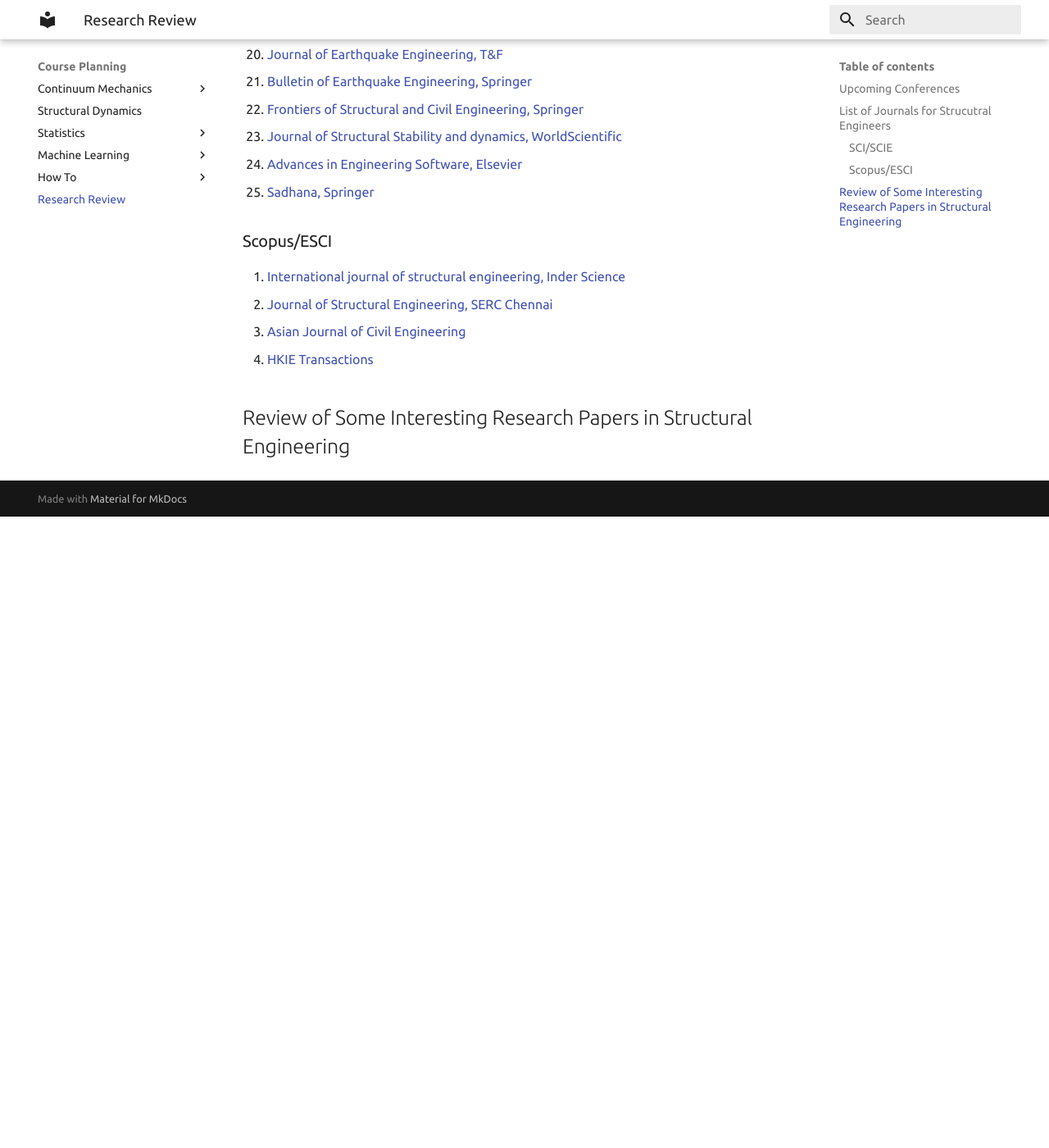
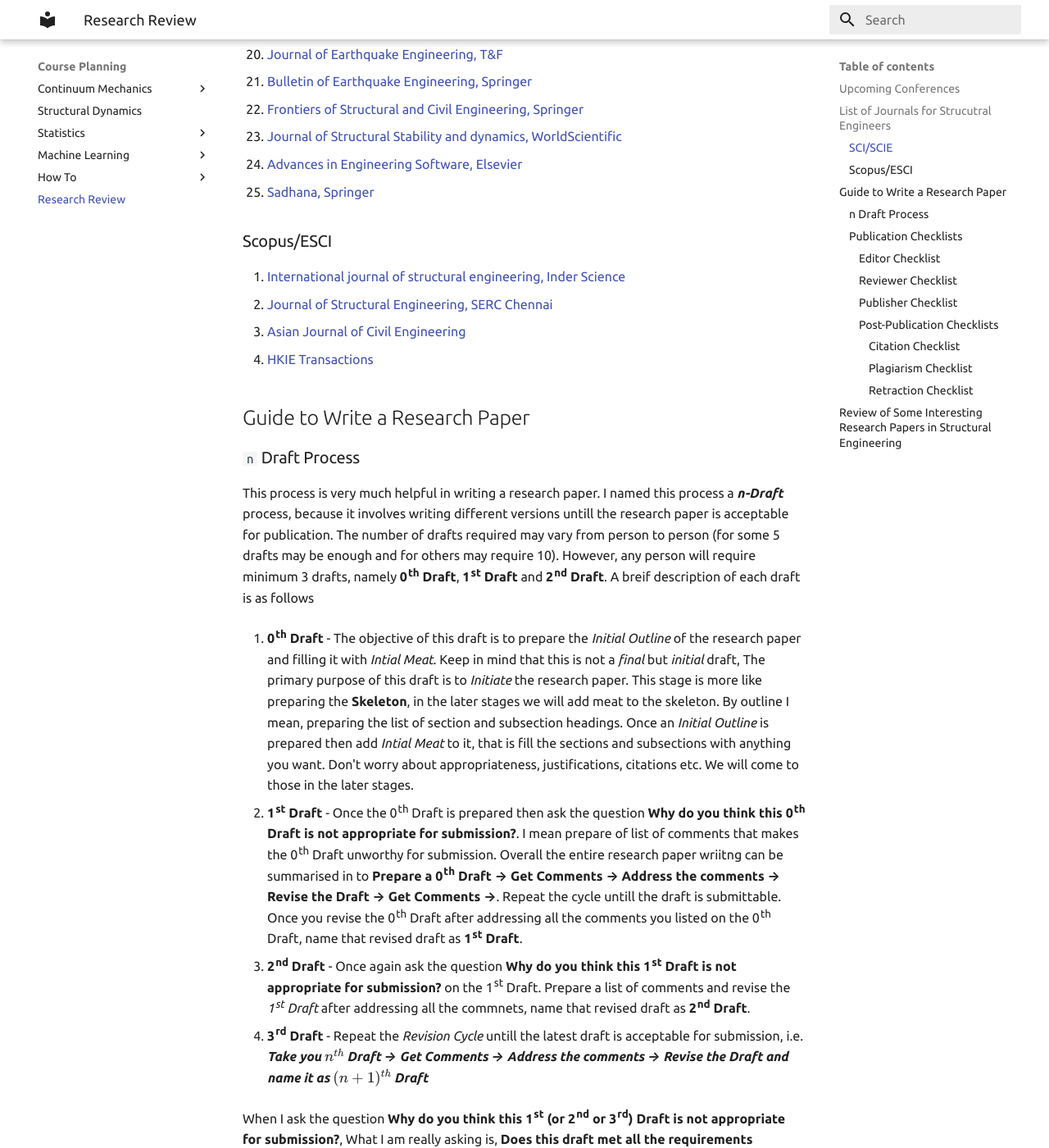
Before and after one commit to vijaypolimeru/Software_Related, an MkDocs documentation site: the page built from docs/Research_Review/Res_review.md, in a window 1280 px wide and 1400 px high, scrolled down 1278 px. Shown: the whole window at 82% size. Built offline with MkDocs 1.6.1 and Material for MkDocs 9.7.7, drawn with Linux system fonts in a browser that asks for light colours; formulas are drawn with MathJax 3; before the commit the page ends 1908 px from its top, so only the background shows below that; some of the changed text lies outside the part shown.

Commit message:
Follwoing contents has been added
1. G12c derivation
2. Success related files
3. How to write a research paper

```diff
--- a/docs/Research_Review/Res_review.md
+++ b/docs/Research_Review/Res_review.md
@@ -52,4 +52,35 @@
 4. [HKIE Transactions]()
 
 
+## Guide to Write a Research Paper
+
+### `n` Draft Process
+
+This process is very much helpful in writing a research paper. I named this process a ***n-Draft*** process, because it involves writing different versions untill the research paper is acceptable for publication. The number of drafts
+required may vary from person to person (for some 5 drafts may be enough and for others may require 10). However, any person will require minimum 3 drafts, namely **0th Draft**, **1st Draft** and **2nd Draft**. A breif description of each draft
+is as follows
+
+1. **0th Draft** - The objective of this draft is to prepare the *Initial Outline* of the research paper and filling it with *Intial Meat*. Keep in mind that this is not a *final* but *initial* draft, The primary purpose of this draft is to *Initiate* the research paper. This stage is more like preparing the **Skeleton**, in the later
+stages we will add meat to the skeleton. By outline I mean, preparing the list of section and subsection headings. Once an *Initial Outline* is prepared then add *Intial Meat* to it, that is fill the sections and subsections with anything you want. Don't worry about appropriateness, justifications, citations etc. We will come to those in the later stages.
+
+2. **1st Draft** - Once the 0th Draft is prepared then ask the question **Why do you think this 0th Draft is not appropriate for submission?**. I mean prepare of list of comments that makes the 0th Draft unworthy for submission. Overall the entire research paper wriitng can be summarised in to **Prepare a 0th Draft --> Get Comments --> Address the comments --> Revise the Draft --> Get Comments -->**. Repeat the cycle untill the draft is submittable.
+Once you revise the 0th Draft after addressing all the comments you listed on the 0th Draft, name that revised draft as **1st Draft**.
+
+3. **2nd Draft** - Once again ask the question **Why do you think this 1st Draft is not appropriate for submission?** on the 1st Draft. Prepare a list of comments and revise the *1st Draft* after addressing all the commnets, name that revised draft as **2nd Draft**.
+
+4. **3rd Draft** - Repeat the *Revision Cycle* untill the latest draft is acceptable for submission, i.e. ***Take you $n^{th}$ Draft --> Get Comments --> Address the comments --> Revise the Draft and name it as $(n+1)^{th}$ Draft***
+
+When I ask the question **Why do you think this 1st (or 2nd or 3rd) Draft is not appropriate for submission?**, What I am really asking is, **Does this draft met all the requirements mentioned in the publication checklists?** The moment you know all the criteria mentioned in the publication checklist are checked, then you are ready to hit the submission button.
+
+### Publication Checklists
+
+#### Editor Checklist
+#### Reviewer Checklist
+#### Publisher Checklist
+#### Post-Publication Checklists
+##### Citation Checklist
+##### Plagiarism Checklist
+##### Retraction Checklist
+
+
 ## Review of Some Interesting Research Papers in Structural Engineering
--- a/mkdocs.yml
+++ b/mkdocs.yml
@@ -47,6 +47,7 @@ nav:
         - Unsupervised ML: Machine_Learning/Unsupervised_ML.md
     - How To:
         - Cyclic Stress-Strain : How_To/cyclic_stress_strain.md
+        - G12c Derivation : How_To/G12_C_Derivaton.md
     - Research Review: Research_Review/Res_review.md
 - Misc:
     - UBUNTU OS Related: Misc/UBUNTU_OS_Rel.md
@@ -54,6 +55,7 @@ nav:
     - Git Related: Misc/Git_Rel.md
     - Really Misc: Misc/Misc.md
     - Word Base: Misc/MyDictionary.md
+    - Success: Misc/Success_Rel.md
     - Uncategorised:
         - Practice: Misc/Practice.md
 - Forms:
```
Also changed, not shown: docs/How_To/G12_C_Derivaton.md (added, +31 -0 lines), docs/Misc/Success_Rel.md (added, +8 -0 lines).
